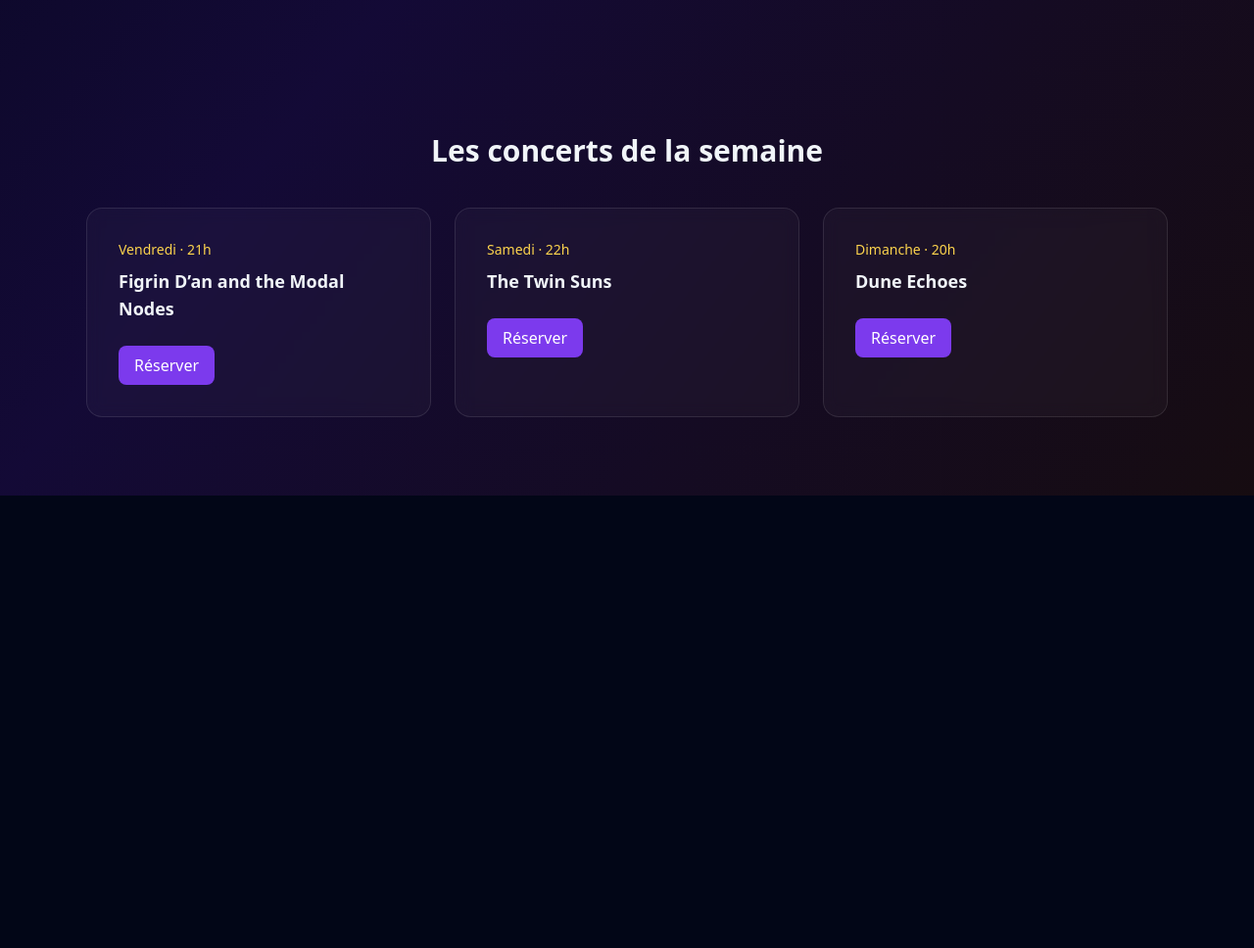
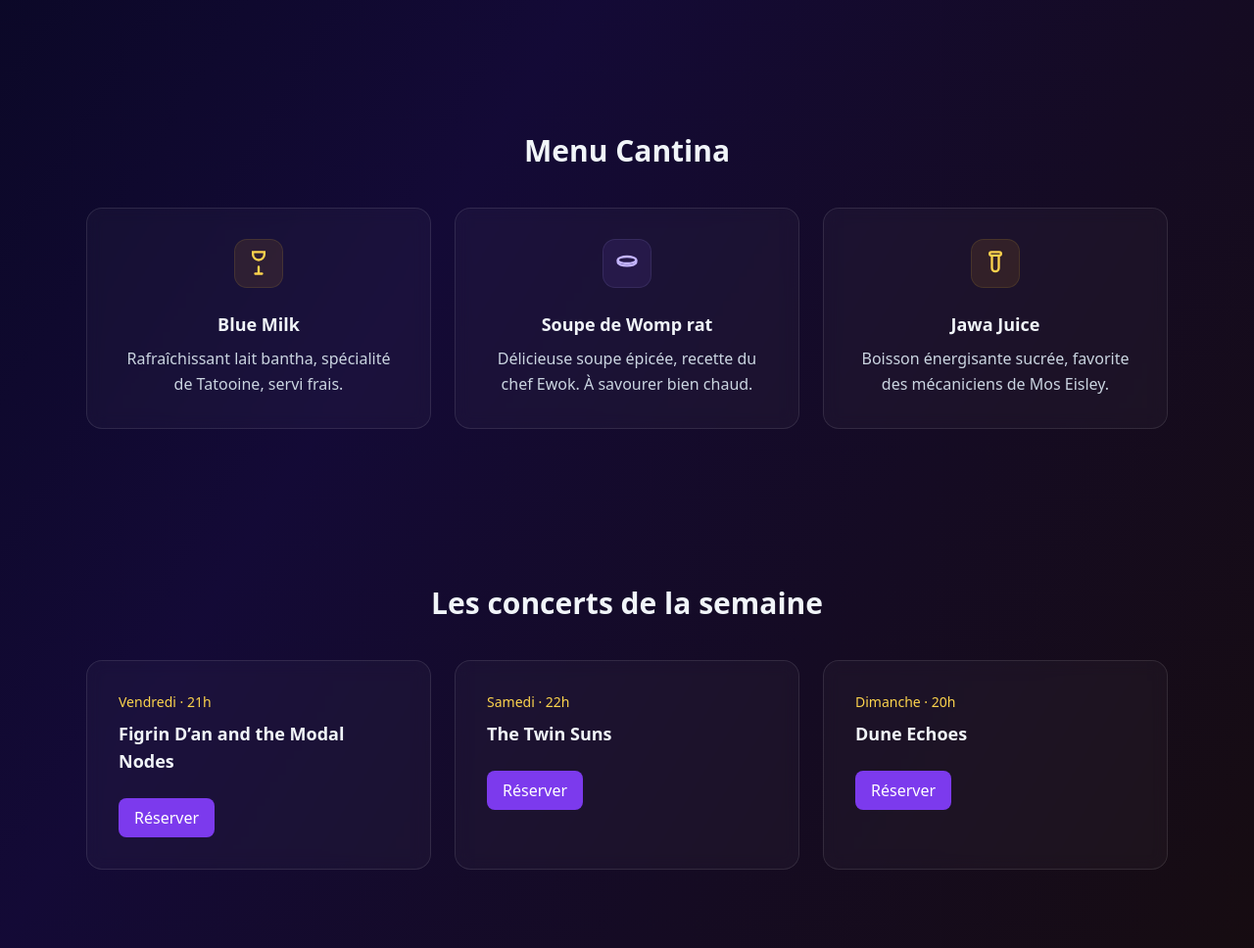
Before and after one commit to nicaiseismael-sketch/mos-eisley-cantina, a plain HTML site: page index.html in a window 1280 px wide. Shown: the part 1120-2088 px from the top of the page at 98% size. Before the commit the page ends 1626 px from the top, so only its background shows below. Drawn offline with nearby package versions, Linux system fonts and the light colour scheme.

Commit message:
add : menu section and sticky nav offsets

```diff
--- a/index.html
+++ b/index.html
@@ -8,7 +8,7 @@
     </head>
   <body class="min-h-screen bg-slate-950 bg-gradient-to-br from-slate-950 via-violet-950/40 to-amber-950/30 text-slate-100 antialiased">
 
-  <header class="sticky top-0 z-10 bg-slate-950/80 backdrop-blur">
+  <header class="sticky top-0 z-10 bg-slate-950/80 backdrop-blur shadow-md">
     <nav aria-label="Primary" class="flex items-center justify-between px-6 py-4">
         <div class="flex items-center gap-3">
             <span class="flex h-9 w-9 items-center justify-center rounded-full bg-violet-600 shrink-0">
@@ -20,7 +20,7 @@
         </div>
         <div class="flex items-center gap-6 whitespace-nowrap">
             <a href="#">Features</a>
-            <a href="#">Menu</a>
+            <a href="#menu">Menu</a>
             <a href="#live-music">Live music</a>
             <a href="#">Sign in</a>
             <a href="#" class="bg-violet-600 text-white px-4 py-2 rounded-lg"> Reserve a booth</a>
@@ -106,7 +106,56 @@
         </article>
       </div>
     </section>
-    <section id="live-music" aria-labelledby="concerts-title" class="mx-auto max-w-6xl px-6 py-20">
+    <section id="menu" aria-labelledby="menu-title" class="mx-auto max-w-6xl px-6 py-20">
+      <h2 id="menu-title" class="text-2xl md:text-3xl font-bold mb-10 text-slate-100 text-center">
+        Menu Cantina
+      </h2>
+      <div class="grid grid-cols-1 md:grid-cols-3 gap-6">
+        <!-- Card 1 -->
+        <article class="bg-white/[0.03] border border-white/10 backdrop-blur rounded-2xl p-8 flex flex-col items-center text-center">
+          <div class="size-12 rounded-xl bg-amber-500/10 ring-1 ring-amber-400/20 mb-6 flex items-center justify-center" aria-hidden="true">
+            <!-- Drink Icon: Goblet -->
+            <svg xmlns="http://www.w3.org/2000/svg" class="w-7 h-7 text-amber-300" fill="none" viewBox="0 0 24 24" stroke="currentColor">
+              <path d="M7 2h10v2a5 5 0 0 1-5 5A5 5 0 0 1 7 4V2z" stroke="currentColor" stroke-width="2" fill="none"/>
+              <path d="M9 21h6m-3-6v6" stroke="currentColor" stroke-width="2" stroke-linecap="round"/>
+            </svg>
+          </div>
+          <h3 class="font-semibold text-lg text-slate-100 mb-2">Blue Milk</h3>
+          <p class="text-slate-300 leading-relaxed text-base">
+            Rafraîchissant lait bantha, spécialité de Tatooine, servi frais.
+          </p>
+        </article>
+        <!-- Card 2 -->
+        <article class="bg-white/[0.03] border border-white/10 backdrop-blur rounded-2xl p-8 flex flex-col items-center text-center">
+          <div class="size-12 rounded-xl bg-violet-500/10 ring-1 ring-violet-400/20 mb-6 flex items-center justify-center" aria-hidden="true">
+            <!-- Dish Icon: Bowl -->
+            <svg xmlns="http://www.w3.org/2000/svg" class="w-7 h-7 text-violet-300" fill="none" viewBox="0 0 24 24" stroke="currentColor">
+              <ellipse cx="12" cy="9" rx="8" ry="3" stroke="currentColor" stroke-width="2" fill="none"/>
+              <path d="M4 9v2a8 3 0 0 0 16 0V9" stroke="currentColor" stroke-width="2" fill="none"/>
+            </svg>
+          </div>
+          <h3 class="font-semibold text-lg text-slate-100 mb-2">Soupe de Womp rat</h3>
+          <p class="text-slate-300 leading-relaxed text-base">
+            Délicieuse soupe épicée, recette du chef Ewok. À savourer bien chaud.
+          </p>
+        </article>
+        <!-- Card 3 -->
+        <article class="bg-white/[0.03] border border-white/10 backdrop-blur rounded-2xl p-8 flex flex-col items-center text-center">
+          <div class="size-12 rounded-xl bg-amber-500/10 ring-1 ring-amber-400/20 mb-6 flex items-center justify-center" aria-hidden="true">
+            <!-- Drink Icon: Glass -->
+            <svg xmlns="http://www.w3.org/2000/svg" class="w-7 h-7 text-amber-300" fill="none" viewBox="0 0 24 24" stroke="currentColor">
+              <rect x="7" y="2" width="10" height="3" rx="1.5" stroke="currentColor" stroke-width="2" fill="none"/>
+              <path d="M9 5v11a3 3 0 0 0 6 0V5" stroke="currentColor" stroke-width="2" fill="none"/>
+            </svg>
+          </div>
+          <h3 class="font-semibold text-lg text-slate-100 mb-2">Jawa Juice</h3>
+          <p class="text-slate-300 leading-relaxed text-base">
+            Boisson énergisante sucrée, favorite des mécaniciens de Mos Eisley.
+          </p>
+        </article>
+      </div>
+    </section>
+    <section id="live-music" aria-labelledby="concerts-title" class="mx-auto max-w-6xl px-6 py-20 scroll-mt-24">
       <h2 id="concerts-title" class="text-2xl md:text-3xl font-bold mb-10 text-slate-100 text-center">
         Les concerts de la semaine
       </h2>
```
Also changed, not shown: 1 other file.
